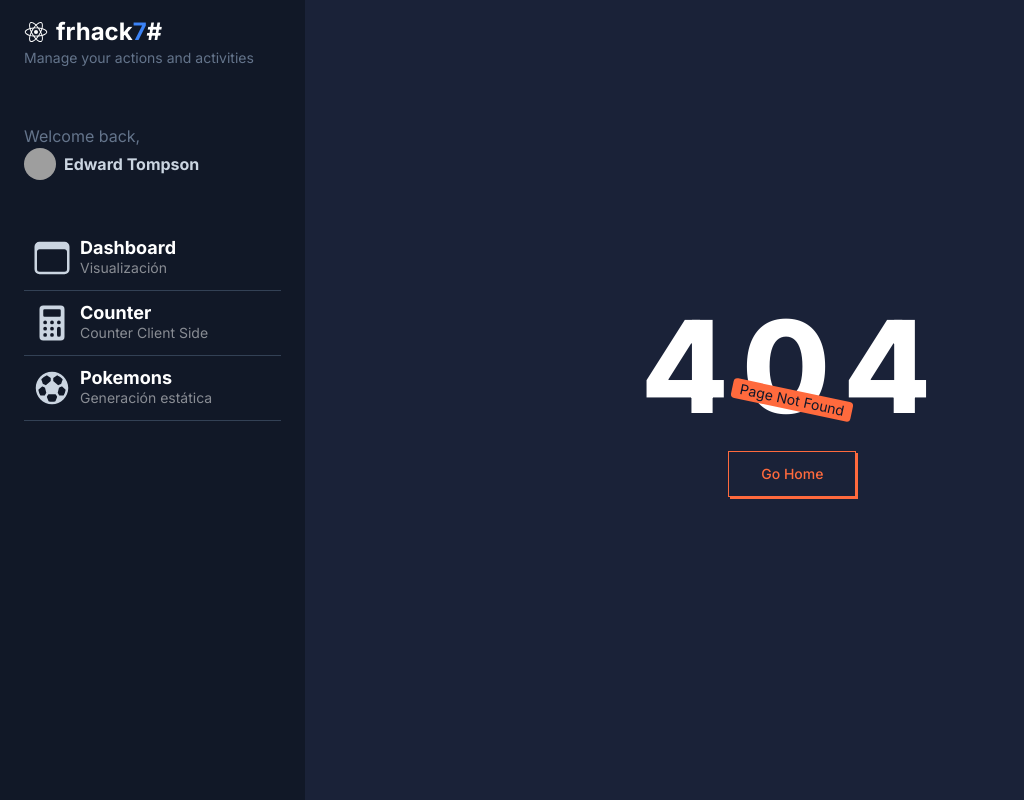
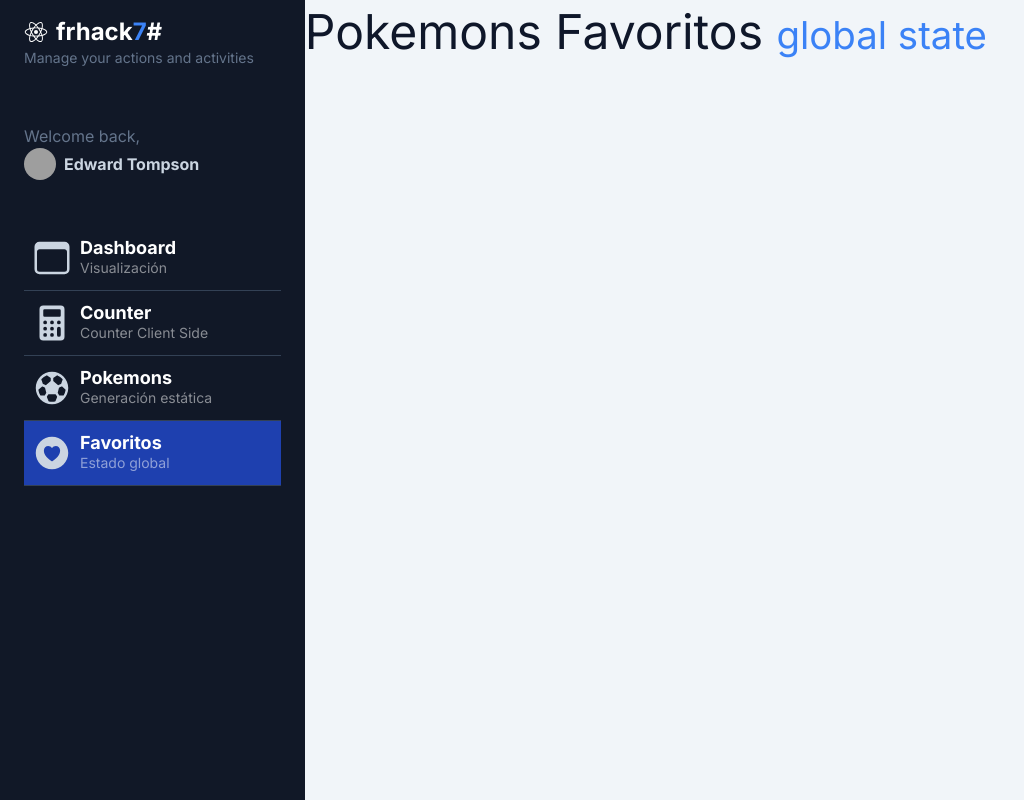
Before and after one commit to Frank712/nextjs-dashboard, a Next.js app: page /dashboard/favorites in a window 1280 px wide. Before the commit this address had no page. Shown: the whole page, without its empty margins (0-1024 px from the left). Built offline with nearby package versions, Linux system fonts and the light colour scheme; grey boxes are pictures that could not be loaded.

Commit message:
ADD favorites page

```diff
--- /dev/null
+++ b/src/app/dashboard/favorites/page.tsx
@@ -0,0 +1,12 @@
+import { PokemonGrid, PokemonResponse, SimplePokemon } from "@/pokemons";
+
+export default async function FavoritesPage() {
+  return (
+    <div className="flex flex-col">
+      <span className="text-5xl my-2">
+        Pokemons Favoritos <small className="text-blue-500">global state</small>
+      </span>
+      <PokemonGrid pokemons={[]} />
+    </div>
+  );
+}
--- a/src/components/Sidebar.tsx
+++ b/src/components/Sidebar.tsx
@@ -4,6 +4,7 @@ import {
   IoBrowsersOutline,
   IoCalculator,
   IoFootball,
+  IoHeartCircle,
   IoLogoReact,
 } from "react-icons/io5";
 import { SideMenuItem } from "./SideMenuItem";
@@ -26,6 +27,12 @@ const menuItems = [
     icon: <IoFootball size={40} />,
     title: "Pokemons",
     subtitle: "Generación estática",
+  },
+  {
+    path: "/dashboard/favorites",
+    icon: <IoHeartCircle size={40} />,
+    title: "Favoritos",
+    subtitle: "Estado global",
   },
 ];
 
```
